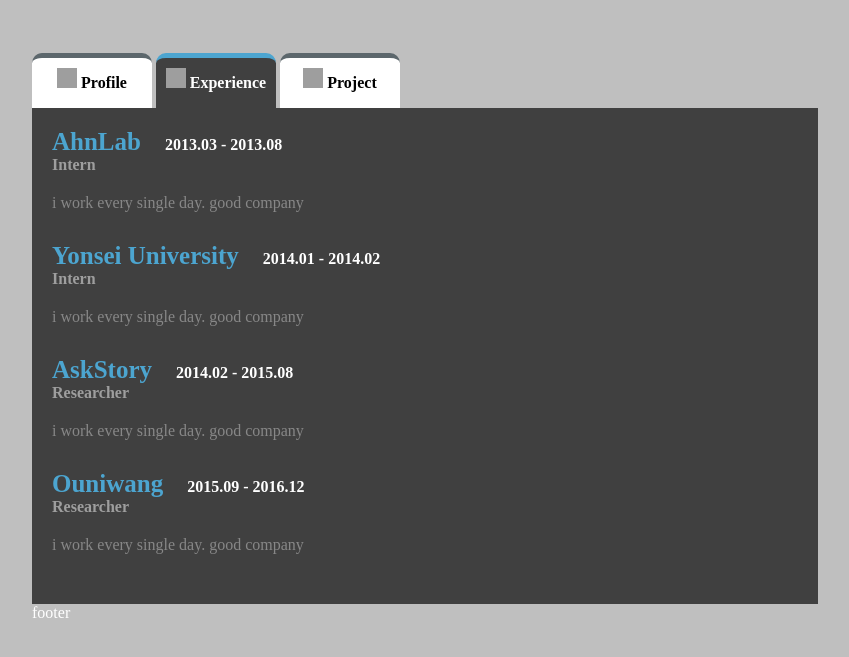
After one commit to ElvinKim/my-resume-django-proejct, a Django app: template my_resume/templates/experience.html in a window 1280 px wide. The commit adds this page. Shown: the top 657 px of the page, without its empty margins (215-1064 px from the left). Run offline with Django 3.2, Linux system fonts and the light colour scheme; the template is opened without the code that fills it, so the values that code supplies are empty; grey boxes are pictures that could not be loaded.

Commit message:
[add] template, css experience

```diff
--- /dev/null
+++ b/my_resume/static/css/experience.css
@@ -0,0 +1,27 @@
+.experience-item {
+    margin-bottom: 30px;
+}
+
+.exp-work-company {
+    display: inline-block;
+    font-size: 25px;
+    font-weight: bold;
+    color: #4ca5d0;
+}
+
+.exp-work-period {
+    display: inline-block;
+    margin-left: 20px;
+    font-weight: bold;
+}
+
+.exp-work-position {
+    clear: both;
+    font-weight: bold;
+    color: #9e9e9e;
+}
+
+.exp-work-description {
+    margin-top: 20px;
+    color: #878787;
+}
--- /dev/null
+++ b/my_resume/templates/experience.html
@@ -0,0 +1,89 @@
+<!DOCTYPE html>
+<html>
+    <head>
+        <meta charset="utf-8">
+        <meta http-equiv="X-UA-Compatible" content="IE=edge">
+<!--        <meta name="viewport" content="width=device-width, initial-scale=1, minimum-scale=1, maximum-scale=1, user-scalable=no">-->
+        <meta name="viewport" content="initial-scale=1">
+	    <link rel="stylesheet" href="common.css">
+	    <link rel="stylesheet" href="experience.css">
+    </head>
+
+    <body>
+        <div class="all-contents-wrapper">
+            <div class="header">
+                <div class="menu-wrapper">
+                    <div class="menu-item" detail="profile">
+                        <div class="menu-item-icon-wrapper" style="background-image:url('profile-icon-b.png');"></div>
+                        <div class="menu-item-title-wrapper">Profile</div>
+                    </div>
+<!--
+                    <div class="menu-item" detail="education">
+                        <div class="menu-item-icon-wrapper" style="background-image:url('education-icon-b.png');"></div>
+                        <div class="menu-item-title-wrapper">Education</div>
+                    </div>
+                    <div class="menu-item" detail="activity">
+                        <div class="menu-item-icon-wrapper" style="background-image:url('paper-icon-b.png');"></div>
+                        <div class="menu-item-title-wrapper">Activity</div>
+                    </div>
+-->
+                    <div class="menu-item active" detail="experience">
+                        <div class="menu-item-icon-wrapper" style="background-image:url('briefcase-icon-b.png');"></div>
+                        <div class="menu-item-title-wrapper">Experience</div>
+                    </div>
+                    <div class="menu-item" detail="project">
+                        <div class="menu-item-icon-wrapper" style="background-image:url('report-icon-b.png');"></div>
+                        <div class="menu-item-title-wrapper">Project</div>
+                    </div>
+                </div>
+            </div>
+
+            <div class="body">
+                <div class="body-contents-wrapper">
+                    <div class="experience-item-container">
+                        <div class="experience-item">
+                            <div class="exp-work-company">AhnLab</div>
+                            <div class="exp-work-period">2013.03 - 2013.08 </div>
+                            <div class="exp-work-position">Intern</div>
+                            <div class="exp-work-description">
+                                i work every single day. good company
+
+                            </div>
+                        </div>
+
+                        <div class="experience-item">
+                            <div class="exp-work-company">Yonsei University</div>
+                            <div class="exp-work-period">2014.01 - 2014.02 </div>
+                            <div class="exp-work-position">Intern</div>
+                            <div class="exp-work-description">
+                                i work every single day. good company
+                            </div>
+                        </div>
+
+                        <div class="experience-item">
+                            <div class="exp-work-company">AskStory</div>
+                            <div class="exp-work-period">2014.02 - 2015.08 </div>
+                            <div class="exp-work-position">Researcher</div>
+                            <div class="exp-work-description">
+                                i work every single day. good company
+                            </div>
+                        </div>
+
+                        <div class="experience-item">
+                            <div class="exp-work-company">Ouniwang</div>
+                            <div class="exp-work-period">2015.09 - 2016.12 </div>
+                            <div class="exp-work-position">Researcher</div>
+                            <div class="exp-work-description">
+                                i work every single day. good company
+                            </div>
+                        </div>
+                    </div>
+                </div>
+            </div>
+
+            <div class="footer">
+                footer
+            </div>
+        </div>
+    </body>
+</html>
```
Also changed, not shown: my_resume/static/css/common.css (+0 -114 lines), my_resume/static/css/profile.css (added, +113 -0 lines).
